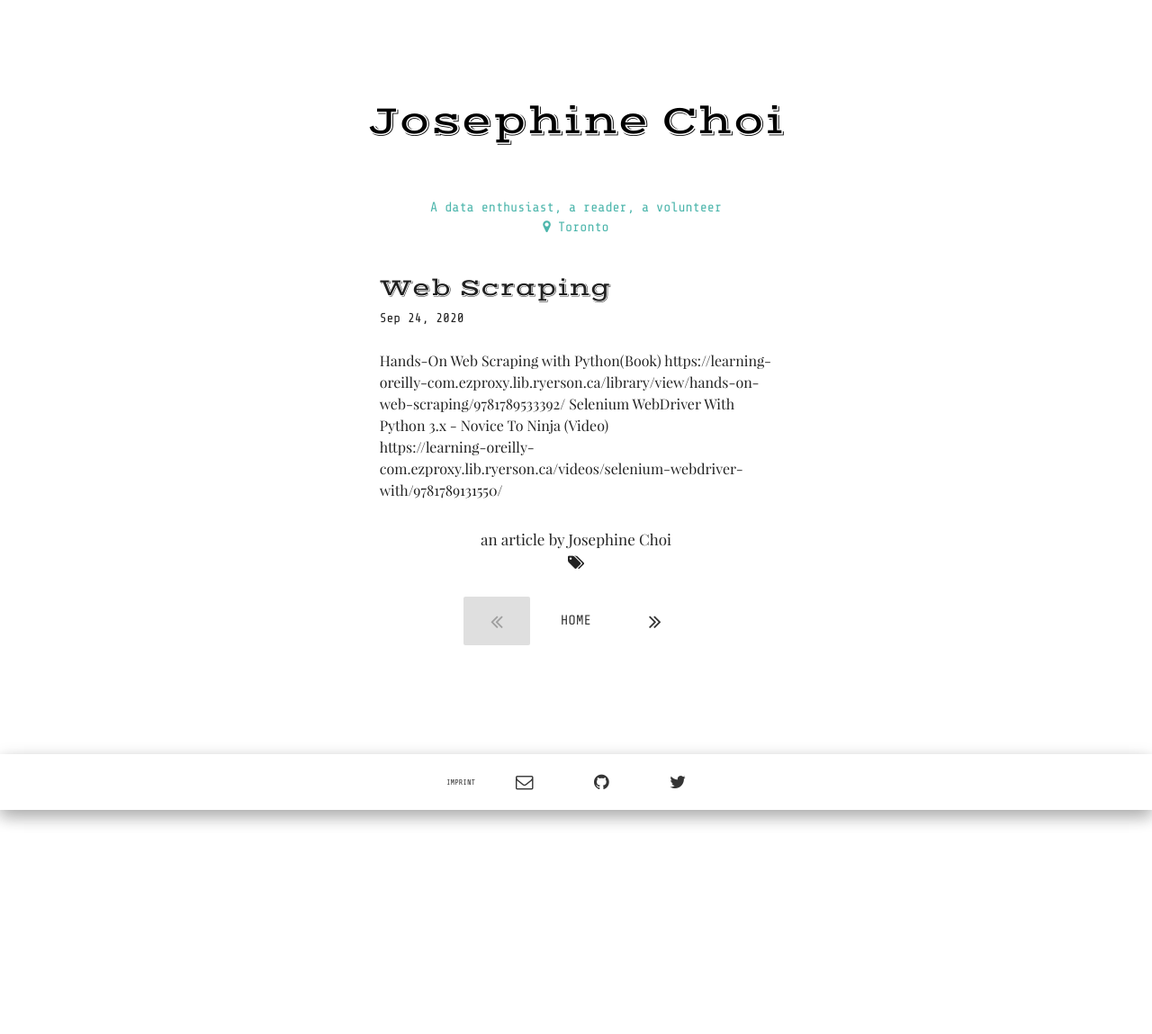
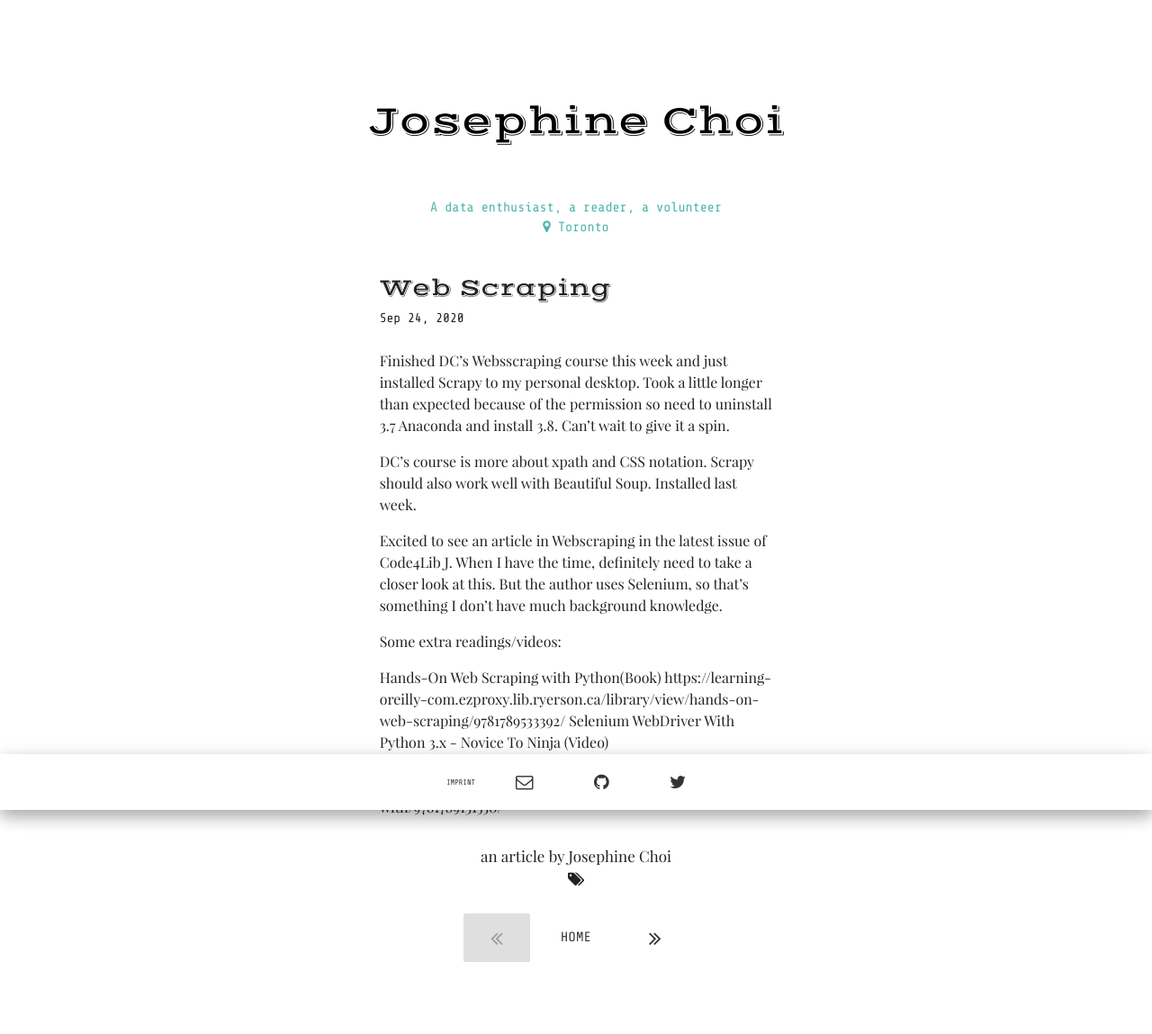
Before and after one commit to josiechoi/josiechoi.github.io, a Jekyll site: the page built from _posts/2020-09-24-new-blog.md, in a window 1280 px wide. Shown: the whole page at 90% size. Built offline with Jekyll 4.4.1, drawn with Linux system fonts in a browser that asks for light colours; some web fonts are replaced.

Commit message:
Update 2020-09-24-new-blog.md

```diff
--- a/_posts/2020-09-24-new-blog.md
+++ b/_posts/2020-09-24-new-blog.md
@@ -6,6 +6,14 @@ author: "Josephine Choi"
 ---
 
 
+Finished DC's Websscraping course this week and just installed Scrapy to my personal desktop. Took a little longer than expected because of the permission so need to uninstall 3.7 Anaconda and install 3.8. Can't wait to give it a spin.
+
+DC's course is more about xpath and CSS notation. Scrapy should also work well with Beautiful Soup. Installed last week.
+
+Excited to see an article in Webscraping in the latest issue of Code4Lib J. When I have the time, definitely need to take a closer look at this. But the author uses Selenium, so that's something I don't have much background knowledge.
+
+Some extra readings/videos:
+
 Hands-On Web Scraping with Python(Book)
 https://learning-oreilly-com.ezproxy.lib.ryerson.ca/library/view/hands-on-web-scraping/9781789533392/
 Selenium WebDriver With Python 3.x - Novice To Ninja
```
